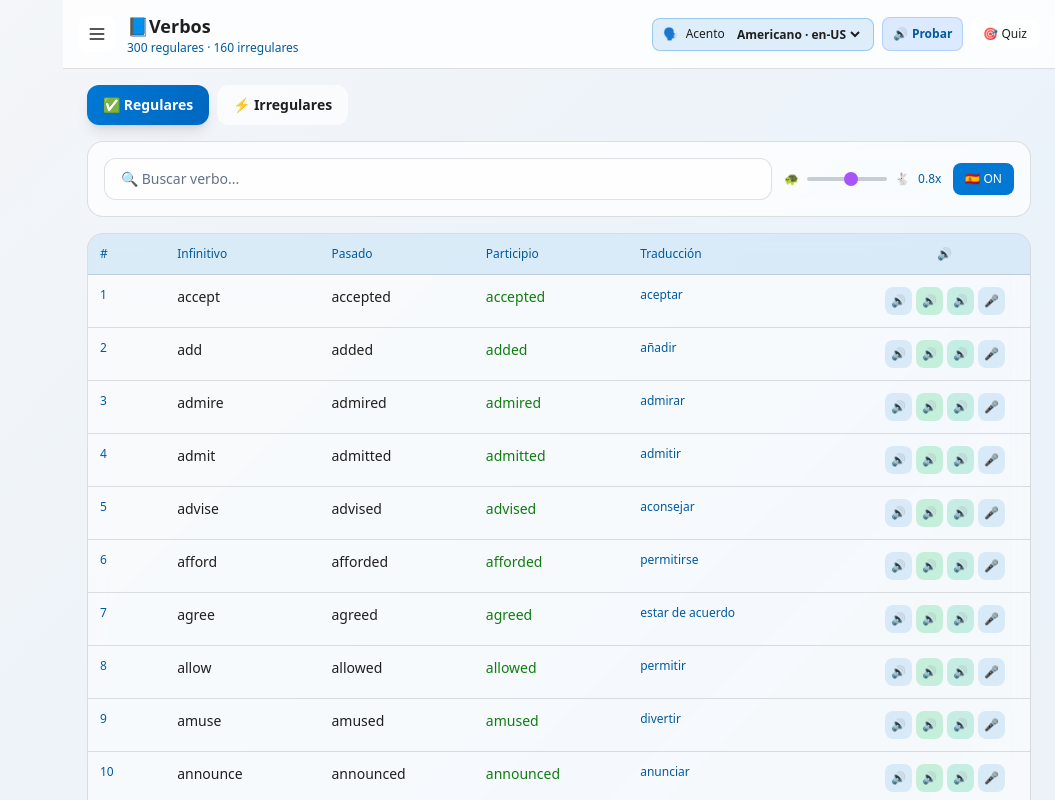
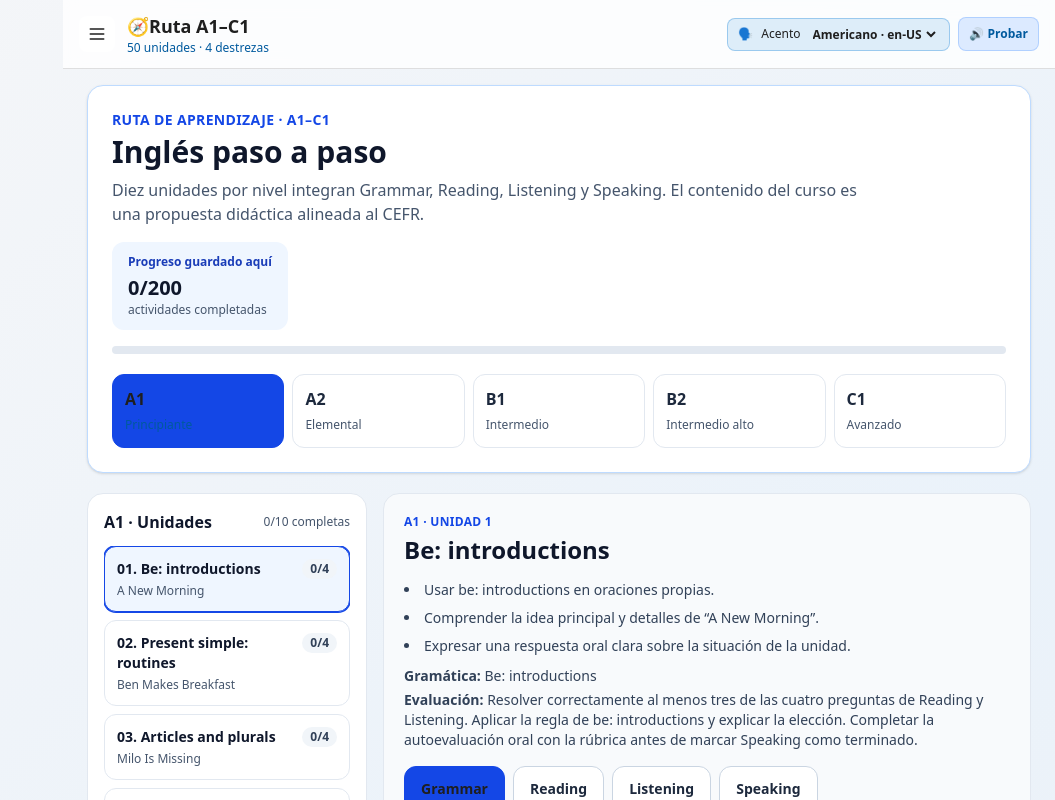
Before and after one commit to horaciosalvatierrag-cell/ingles, a React (Vite) app: page / in a window 1280 px wide. Shown: the top 800 px of the page, without its empty margins (225-1280 px from the left). Built offline with nearby package versions, Linux system fonts and the light colour scheme.

Commit message:
Move learning path to first menu position

```diff
--- a/src/App.tsx
+++ b/src/App.tsx
@@ -32,8 +32,8 @@ interface LevelInfo {
 }
 
 const levels: LevelInfo[] = [
+  { id: 'course', name: 'Ruta A1–C1', description: '50 unidades · 4 destrezas', icon: '🧭', color: 'from-blue-500 to-indigo-600' },
   { id: 'verbs', name: 'Verbos', description: '300 regulares · 160 irregulares', icon: '📘', color: 'from-blue-500 to-sky-600' },
-  { id: 'course', name: 'Ruta A1–C1', description: '50 unidades · 4 destrezas', icon: '🧭', color: 'from-blue-500 to-indigo-600' },
   { id: 'A1', name: 'Nivel A1', description: 'Principiante', icon: '🌱', color: 'from-green-400 to-green-600' },
   { id: 'A2', name: 'Nivel A2', description: 'Elemental', icon: '🌿', color: 'from-teal-400 to-teal-600' },
   { id: 'B1', name: 'Nivel B1', description: 'Intermedio', icon: '🌳', color: 'from-blue-400 to-blue-600' },
@@ -50,8 +50,8 @@ const levels: LevelInfo[] = [
 ];
 
 function App() {
-  const [activeLevel, setActiveLevel] = useState<Level>('verbs');
-  const [appSection, setAppSection] = useState<AppSection>('verbs');
+  const [activeLevel, setActiveLevel] = useState<Level>('course');
+  const [appSection, setAppSection] = useState<AppSection>('course');
   const [verbType, setVerbType] = useState<VerbType>('regular');
   const [searchTerm, setSearchTerm] = useState('');
   const [currentPage, setCurrentPage] = useState(1);
```
